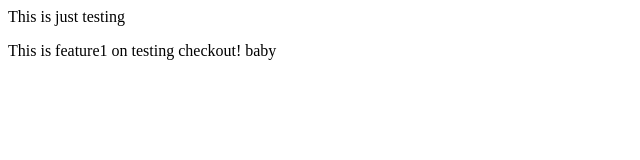
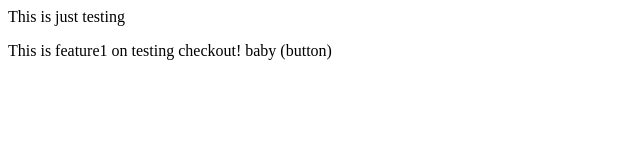
Before and after one commit to itssunnyfunny/localrepo, a plain HTML site: page index.html in a window 1280 px wide. Shown: the full height of the page, 0-640 px from the left. Drawn offline with Linux system fonts and the light colour scheme.

```diff
--- a/index.html
+++ b/index.html
@@ -1,2 +1,2 @@
 <p>This is just testing </p>
-<p>This is feature1 on testing checkout! baby </p>
+<p>This is feature1 on testing checkout! baby (button) </p>
```
